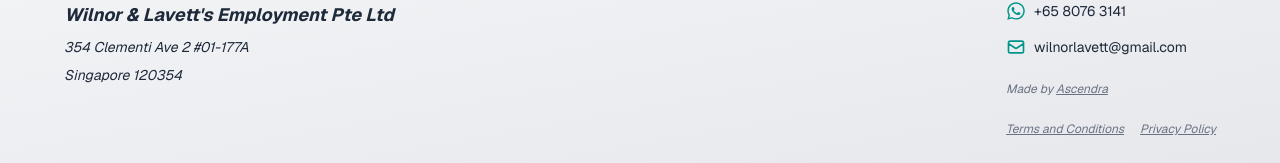
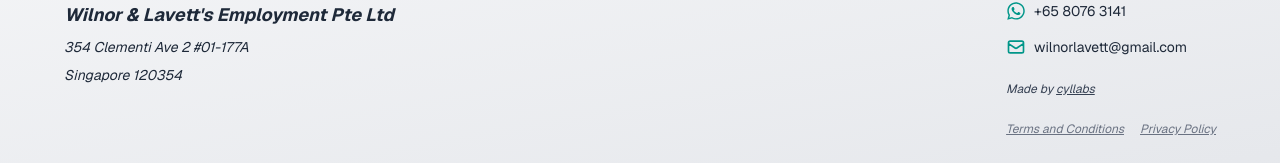
Before and after one commit to ascendraworks/wilnor, a Next.js app: page / in a window 1280 px wide. Shown: the part 3628-3791 px from the top of the page. Built offline with nearby package versions, Linux system fonts and the light colour scheme.

Commit message:
ascendra to cyllabs

```diff
--- a/src/components/sections/Footer.tsx
+++ b/src/components/sections/Footer.tsx
@@ -31,15 +31,15 @@
             <span className="text-sm">wilnorlavett@gmail.com</span>
           </div>
 
-          <p className="text-xs text-gray-500 italic pt-2 text-center md:text-left">
+          <p className="text-xs text-gray-700 italic pt-2 text-center md:text-left">
             Made by{" "}
             <Link
               href="https://wa.me/6587670797?text=Good%20day%2C%20I%20would%20like%20to%20inquire%20about%20your%20web%20development%20services.%20Please%20let%20me%20know%20a%20convenient%20time%20to%20discuss%20my%20needs."
               target="_blank"
               rel="noopener noreferrer"
-              className="underline hover:text-gray-700"
+              className="underline hover:text-gray-800"
             >
-              Ascendra
+              cyllabs
             </Link>
 
           </p>
```
